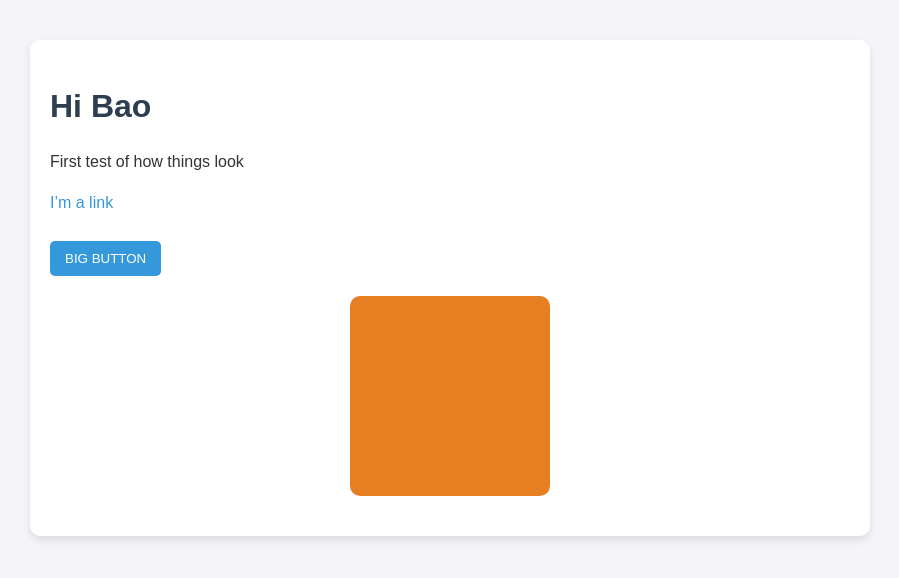
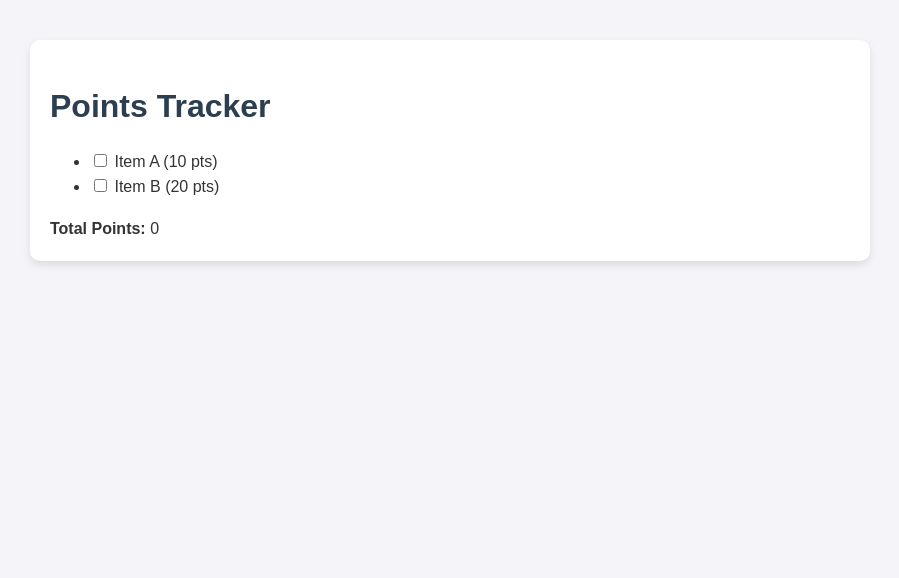
Before and after one commit to rjz0003/clem, a plain HTML site: page index.html in a window 1280 px wide. Shown: the whole page, without its empty margins (190-1089 px from the left). Drawn offline with Linux system fonts and the light colour scheme.

Commit message:
Update index.html
Points

```diff
--- a/index.html
+++ b/index.html
@@ -1,18 +1,31 @@
 <!DOCTYPE html>
-<html>
+<html lang="en">
 <head>
   <meta charset="UTF-8">
-  <title>Clem Goals Page</title>
+  <title>Bao Point Tracker</title>
   <link rel="stylesheet" href="style.css">
 </head>
 <body>
   <div class="container">
-    <h1>Hi Bao</h1>
-    <p>First test of how things look</p>
-    <a href="#">I’m a link</a>
-    <br><br>
-    <button>BIG BUTTON</button>
-    <div class="box"></div>
+    <h1>Points Tracker</h1>
+    <ul class="item-list">
+      <li>
+        <label>
+          <input type="checkbox" value="10" class="item"> Item A (10 pts)
+        </label>
+      </li>
+      <li>
+        <label>
+          <input type="checkbox" value="20" class="item"> Item B (20 pts)
+        </label>
+      </li>
+    </ul>
+
+    <div class="total-box">
+      <strong>Total Points:</strong> <span id="total">0</span>
+    </div>
   </div>
+
+  <script src="script.js"></script>
 </body>
 </html>
```
